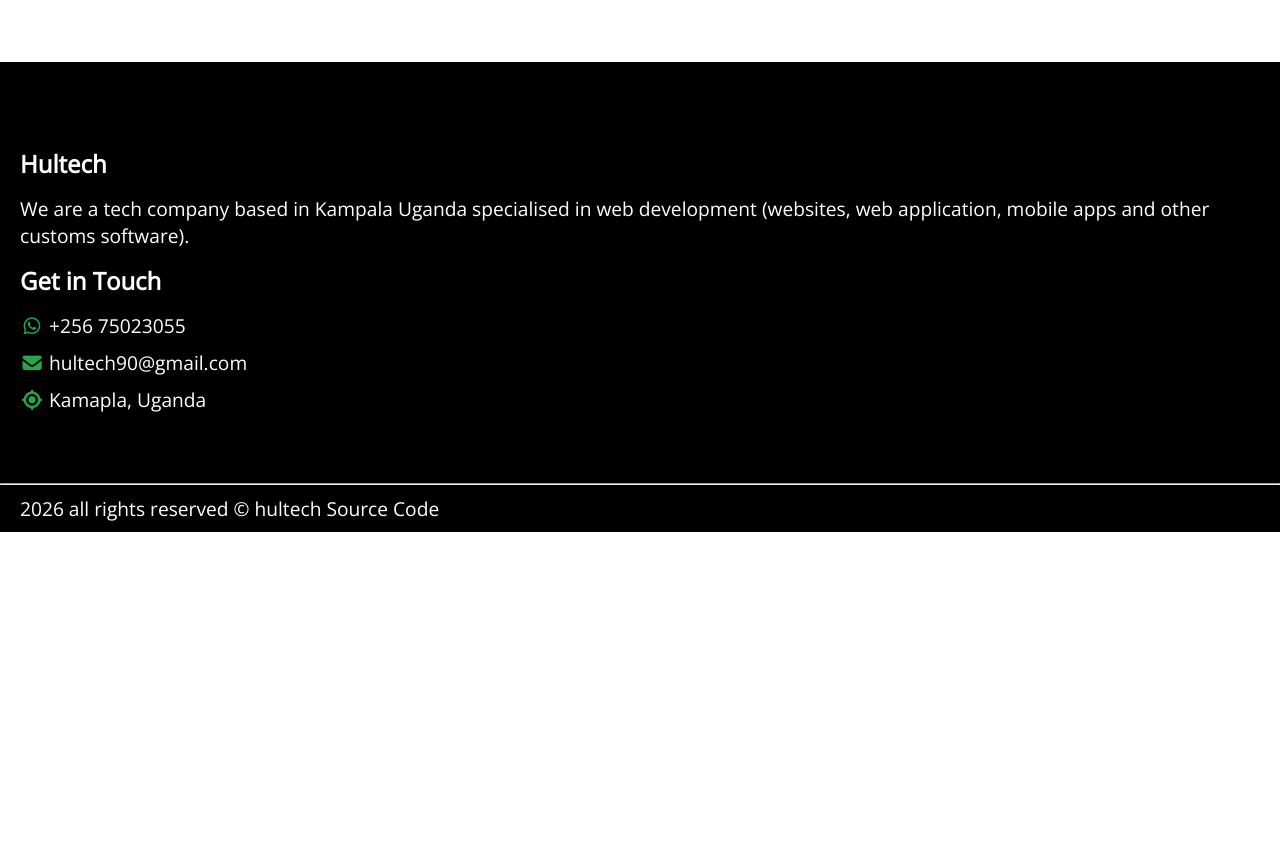
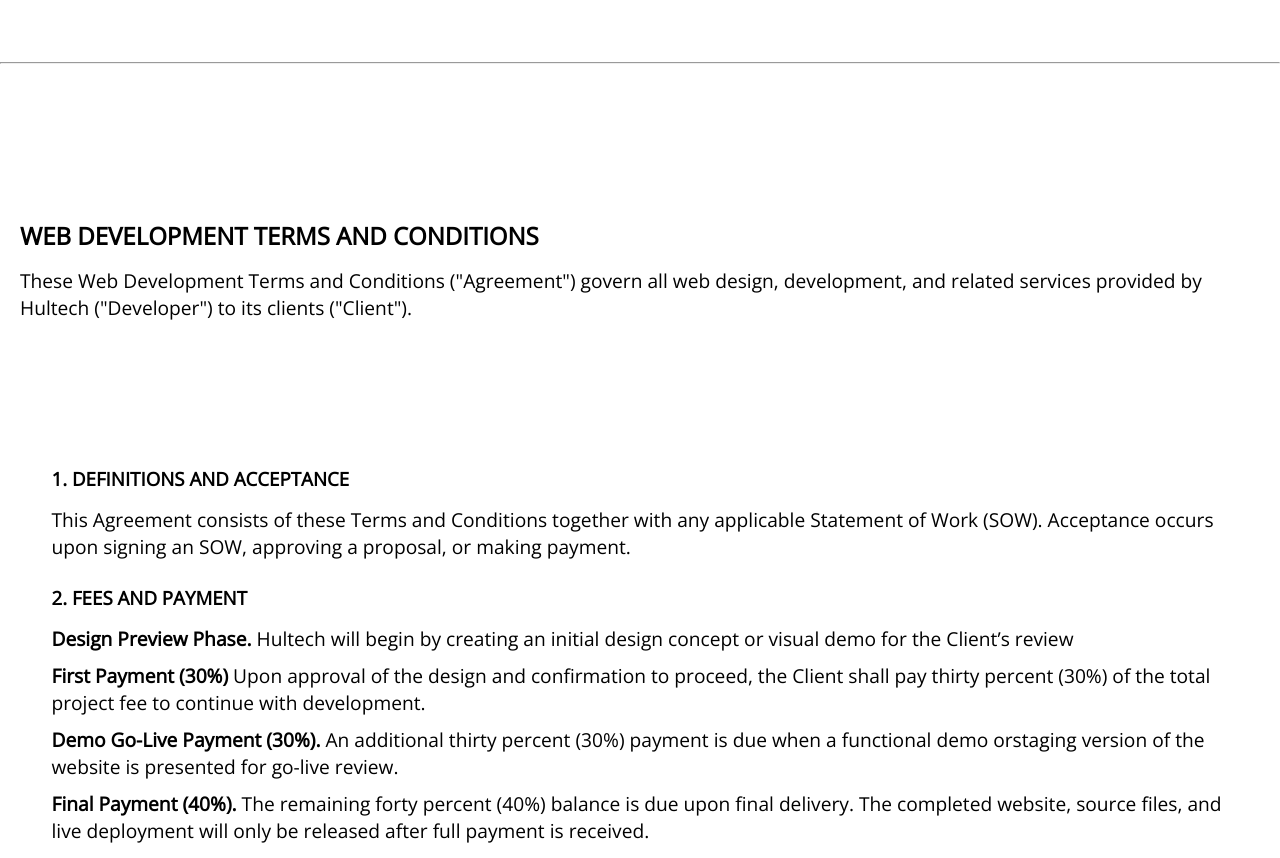
Before and after one commit to lulemoses67/Hultech, a React (Create React App) app: page /about in a window 1280 px wide. Shown: the part 1360-2218 px from the top of the page. Before the commit the page ends 1892 px from the top, so only its background shows below. Built offline with nearby package versions, Linux system fonts and the light colour scheme; a web font is replaced by a local one.

Commit message:
terms and consditions

```diff
--- a/src/Componets/About.js
+++ b/src/Componets/About.js
@@ -4,7 +4,7 @@
     render() {
         return (
             <>
-            <section className='text-dark'>
+            <section className='"reveal active fade-in'>
                 <div className="container">
                     <div className="row-content">
                         <div className="gap-fix">
@@ -17,7 +17,7 @@
                 </div>
             </section>
             <hr />
-            <section className='text-dark'>
+            <section className='"reveal fade-in'>
                 <div className="container">
                     <div className="row-content">
                         <div className="gap-fix">
@@ -34,6 +34,68 @@
                     </div>
                 </div>
             </section>
+            <hr />
+            <section className='"reveal fade-in'>
+                <div className="container">
+                    <div className="row-content">
+                        <h2>WEB DEVELOPMENT TERMS AND CONDITIONS</h2>
+                        <p>These Web Development Terms and Conditions ("Agreement") govern all web design, development, and related
+                        services provided by Hultech ("Developer") to its clients ("Client").
+                        </p>
+                    </div>
+                    <div className="row-content">
+                        <div className="gap-fix">
+                            <h3>1. DEFINITIONS AND ACCEPTANCE</h3>
+                            <p>This Agreement consists of these Terms and Conditions together with any applicable Statement of Work (SOW). Acceptance occurs upon signing an SOW, approving a proposal, or making payment.</p>
+                        </div>
+                        <div className="gap-fix">
+                            <h3>2. FEES AND PAYMENT</h3>
+                            <p><b>Design Preview Phase.</b> Hultech will begin by creating an initial design concept or visual demo for the Client’s review</p>
+                            <p><b>First Payment (30%)</b> Upon approval of the design and confirmation to proceed, the Client shall pay thirty percent (30%) of the total project fee to continue with development.</p>
+                            <p><b>Demo Go-Live Payment (30%).</b> An additional thirty percent (30%) payment is due when a functional demo orstaging version of the website is presented for go-live review.
+                            </p>
+                            <p><b>Final Payment (40%).</b> The remaining forty percent (40%) balance is due upon final delivery. The completed website, source files, and live deployment will only be released after full payment is received.
+                            </p>
+                            <p><b>Late PAyments</b> Invoices unpaid after fourteen (14) days may incur a late fee of 1.5% per month.</p>
+                        </div>
+                        <div className="gap-fix">
+                            <h3>3. SCOPE AND REVISIONS</h3>
+                            <p>Services are limited to the agreed scope. Two rounds of revisions are included. Additional revisions are billable. Client delays exceeding fourteen (14) days may result in suspension or restart fees.</p>
+                        </div>
+                        <div className="gap-fix">
+                            <h3>4. INTELLECTUAL PROPERTY</h3>
+                            <p>Ownership of bespoke work transfers upon full payment. Hultech retains ownership of pre-existing tools,
+                            frameworks, and proprietary materials and may display the project in its portfolio.</p>
+                        </div>
+                        <div className="gap-fix">
+                            <h3>5. ACCESSIBILITY AND COMPLIANCE</h3>
+                            <p>Hultech uses commercially reasonable efforts to align with WCAG 2.2 Level AA standards and applicable data
+                            protection laws. AI-generated elements will be disclosed where required.</p>
+                        </div>
+                        <div className="gap-fix">
+                            <h3>6. HOSTING AND MAINTENANCE</h3>
+                            <p>Hosting and post-launch maintenance are not included unless agreed separately. Hultech is not liable for
+                            third-party hosting failures.</p>
+                        </div>
+                        <div className="gap-fix">
+                            <h3>7. LIMITATION OF LIABILITY</h3>
+                            <p>Hultech’s total liability is limited to the total fees paid for the specific project.</p>
+                        </div>
+                        <div className="gap-fix">
+                            <h3>8. TERMINATION</h3>
+                            <p>Either party may terminate with thirty (30) days’ written notice. The Client must pay for all work completed up to termination. Deposits are non-refundable.</p>
+                        </div>
+                        <div className="gap-fix">
+                            <h3>9. GOVERNING LAW</h3>
+                            <p>This Agreement shall be governed by the laws of the Republic of Uganda</p>
+                        </div>
+                        <div className="gap-fix">
+                            <h3>ACCEPTANCE</h3>
+                            <p>By approving a proposal, signing an SOW, or making payment, the Client agrees to these Terms and Conditions.</p>
+                        </div>
+                    </div>
+                </div>
+            </section>
         </>
         );
     }
```
Lines whose indentation alone changed are shown as unchanged.
